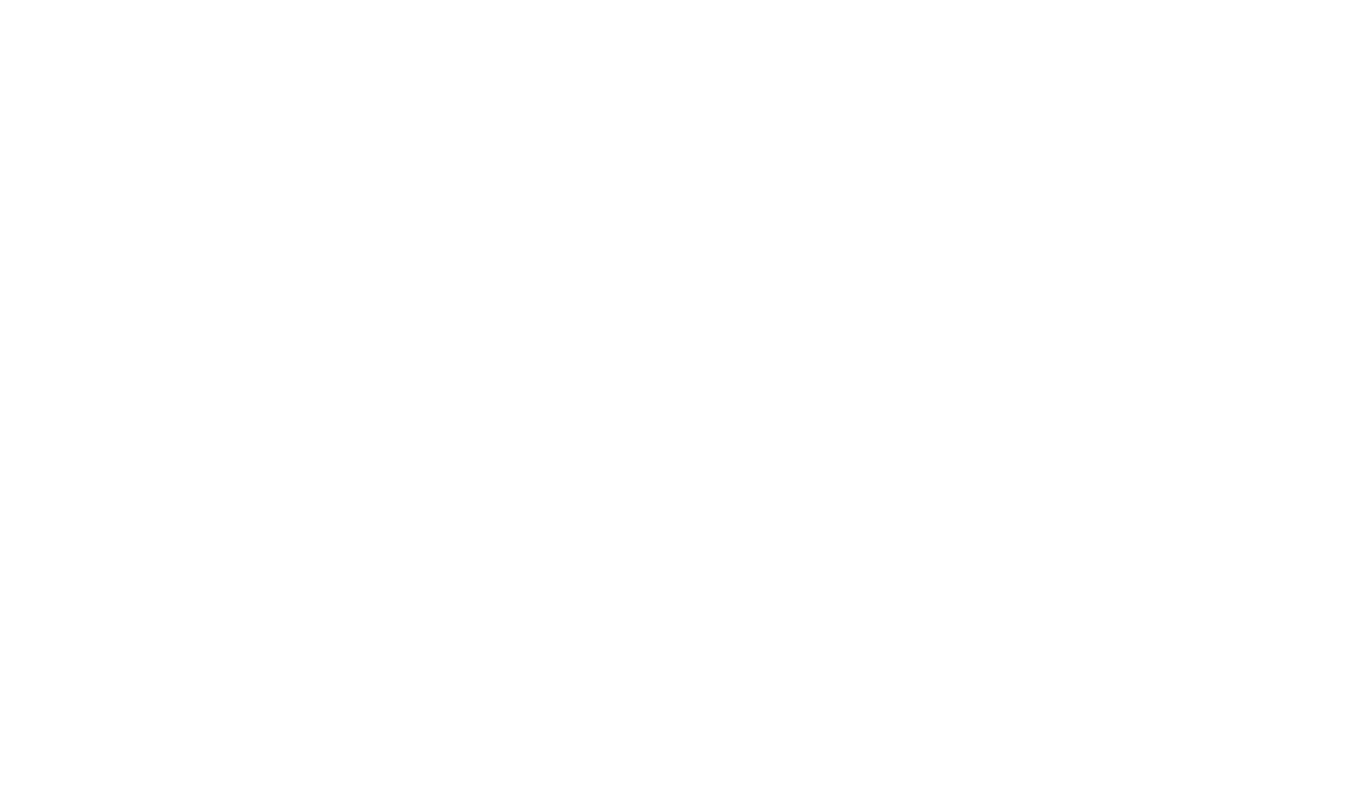
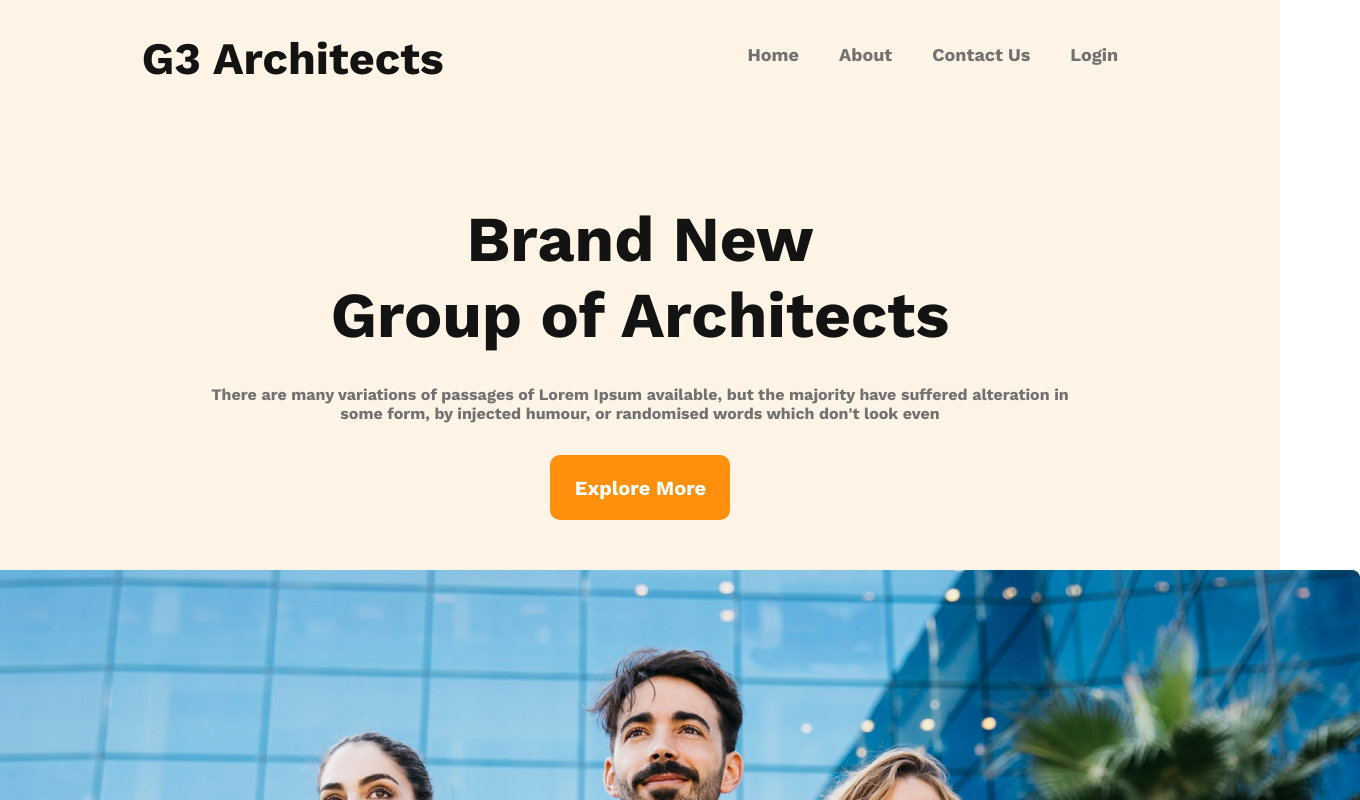
Before and after one commit to sm-alamin/g3-architech, a plain HTML site: page index.html in a window 1280 px wide. Shown: the top 800 px of the page, 1360 px wide, since content can reach past the window. Drawn offline with nearby package versions, Linux system fonts and the light colour scheme.

Commit message:
header is done

```diff
--- a/index.html
+++ b/index.html
@@ -9,8 +9,31 @@
     <link rel="stylesheet" href="styles/style.css">
 </head>
 <body>
-    <header>
-
-    </header>
+    <!-- Header Section Starts From Here -->
+    <header class="header">
+        <div class="header-container">
+            <div class="header-text">
+                <h3 class="header-title">G3 Architects</h3>
+            </div>
+            <nav class="navbar">
+                <ul>
+                    <li><a href="">Home</a></li>
+                    <li><a href="">About</a></li>
+                    <li><a href="">Contact Us</a></li>
+                    <li><a href="">Login</a></li>
+                </ul>
+            </nav>
+        </div>
+        <div class="header-info">
+            <h3 class="header-info-title">Brand New <br/>
+                Group of Architects
+                </h3>
+            <p class="header-info-description">There are many variations of passages of Lorem Ipsum available, but the majority have suffered alteration in <br/> some form, by injected humour, or randomised words which don't look even</p>
+            <button class="btn-primary">Explore More</button>
+            <div class="header-banner">
+                <img src="images/banner.png" alt="header banner">
+            </div>
+        </div>
+    </header> <!-- Header Section Ends Here -->
 </body>
 </html>
--- a/styles/style.css
+++ b/styles/style.css
@@ -40,18 +40,82 @@
     font-family: 'Work Sans', sans-serif;
 }
 .btn-primary{
-
+    color: var(--white);
+    background-color: var(--bg-orange);
+    padding: 21px 24px 20px 25px;
+    font-weight: 600;
+    font-size: 20px;
+    border-radius: 10px;
+    border: none;
 }
-.title{
-
-}
-.description{
-
-}
-
-
  /***
 
+/*
 ====================================================================
   4. Header Style
 ====================================================================
+*/
+.header{
+width:100%;
+height:1346px;
+padding-top: 24px;
+background-color: var(--header-bg);
+}
+.header-container{
+    display: flex;
+    justify-content: space-around;
+}
+.header-title{
+    color: var(--dark-black);
+    font-weight: 700;
+    font-size: 45px;
+    padding-top: 8px;
+}
+.navbar{
+
+}
+.navbar ul{
+    display: flex;
+}
+.navbar ul li{
+    list-style-type: none;
+    padding: 20px;
+}
+.navbar ul li a{
+    text-decoration: none;
+    font-weight: 500;
+    font-size: 18px;
+    color: var(--light-gray);
+}
+.navbar ul li a:hover{
+    color: var(--dark-black);
+}
+.header-info{
+    display: flex;
+    flex-direction: column;
+    justify-content: center;
+    align-items: center;
+    margin-top: 116px;
+    text-align: center;
+}
+.header-info-title{
+    font-weight: 700;
+    font-size: 64px;
+    color: var(--dark-black);
+
+}
+.header-info-description{
+    font-weight: 400;
+    font-size: 16px;
+    color: var(--light-gray);
+    margin: 32px 0;
+}
+.header-banner {
+    margin: 50px 0;
+    width: 1440px;
+    height: 700px;
+}
+.header-banner img{
+    width: 100%;
+    height: 100%;
+}
```
